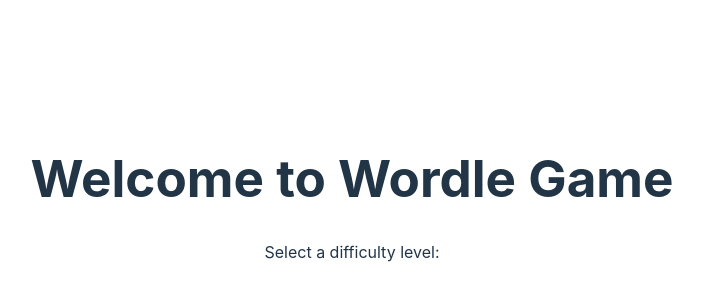
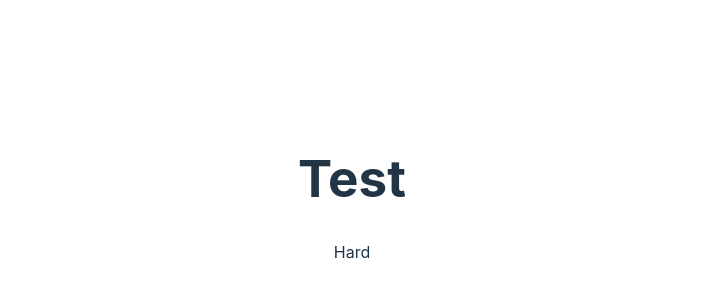
Before and after one commit to hyang98/cs5610_HongYu-YangShang-P2, a React (Vite) app: page /game in a window 1280 px wide. Shown: the part 202-502 px from the top of the page, without its empty margins (288-991 px from the left). Built offline with nearby package versions, Linux system fonts and the light colour scheme.

Commit message:
updated code

```diff
--- a/src/Game.jsx
+++ b/src/Game.jsx
@@ -2,8 +2,8 @@
 {
     return (
       <div>
-        <h1>Welcome to Wordle Game</h1>
-        <p>Select a difficulty level:</p>
+        <h1>Test</h1>
+        <p>Hard</p>
       </div>
     );
 }
--- a/src/GameRules.jsx
+++ b/src/GameRules.jsx
@@ -1,5 +1,4 @@
 import React from 'react';
-import { Link } from 'react-router-dom';
 
 export default function RulesPage()
 {
--- a/src/HomePage.jsx
+++ b/src/HomePage.jsx
@@ -1,6 +1,5 @@
 import React from 'react';
 import ReactDOM from 'react-dom/client'
-import { Link } from 'react-router-dom';
 
 function HomePage()
 {
--- a/src/wordStorage.js
+++ b/src/wordStorage.js
@@ -1,7 +1,7 @@
 const words =
 {
-    easy: [About, Apple, Bread, Cable, Lunch, Money, Queen, Roman, Share, Sharp, Under],
-    hard: [Azure, Craic, Ducat, Enoki, Loath, Rural, Slake, Spate, Tares, Quash]
-}
+    easy: ['about', 'apple', 'bread', 'cable', 'lunch', 'money', 'queen', 'roman', 'share', 'sharp', 'under'],
+    hard: ['azure', 'craic', 'ducat', 'enoki', 'loath', 'rural', 'slake', 'spate', 'tares', 'quash']
+};
 
 export default words
```
